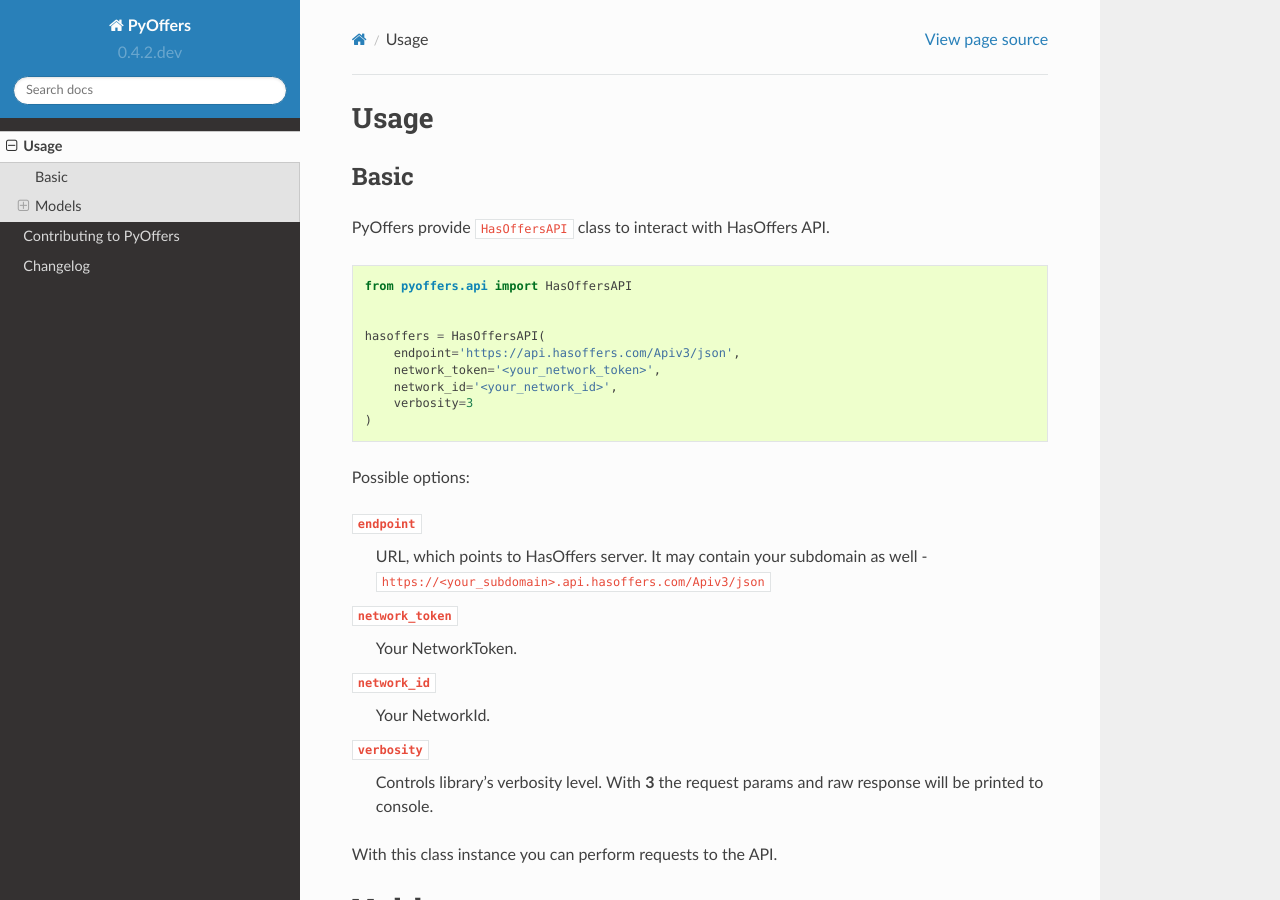
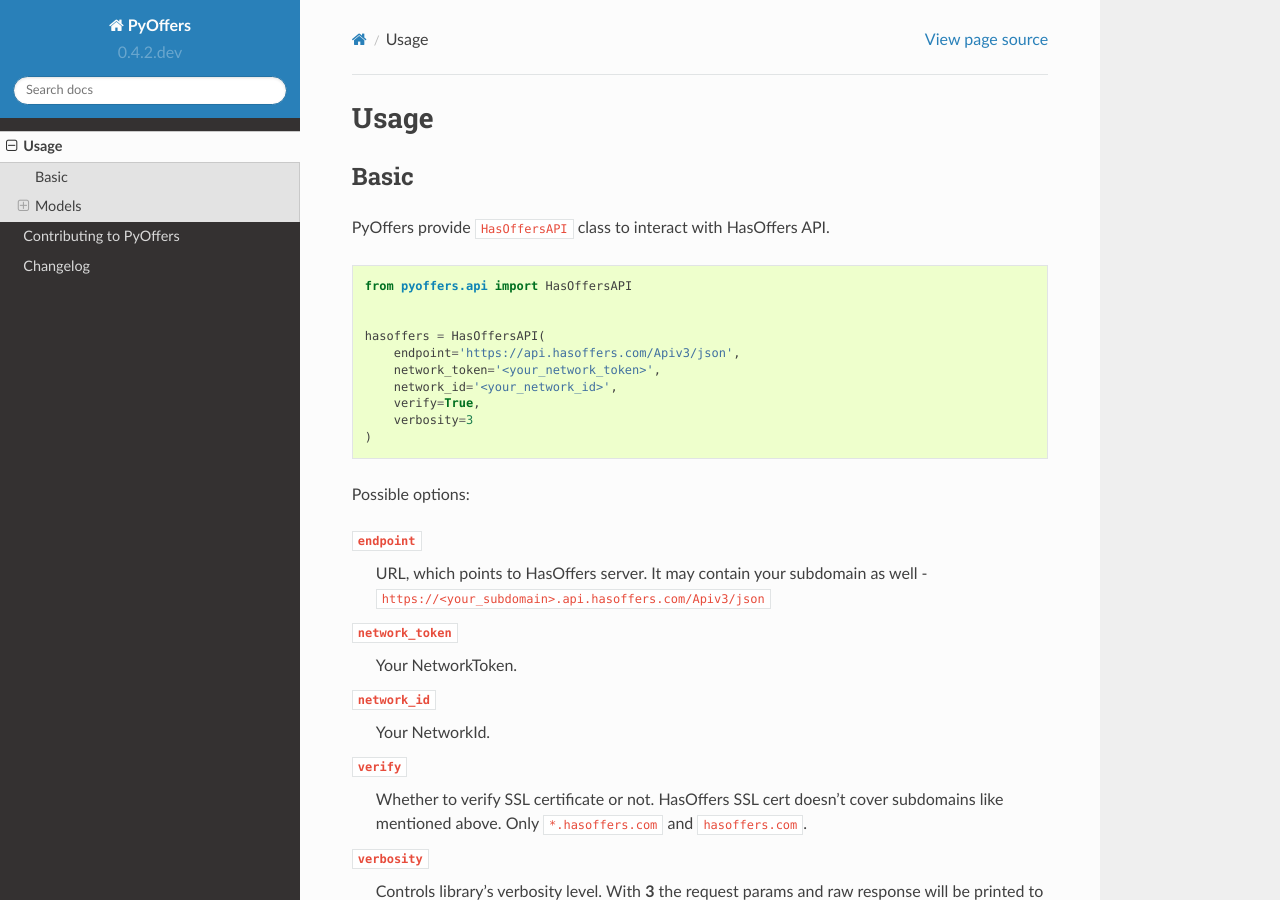
Before and after one commit to Stranger6667/pyoffers, a Sphinx documentation site: the page built from docs/usage.rst, in a window 1280 px wide and 900 px high. Built offline with Sphinx 7.4.7 and the Read the Docs theme 2.0.0, drawn with Linux system fonts in a browser that asks for light colours.

Commit message:
Made SSL certificate verification optional. Closes #33

```diff
--- a/docs/changelog.rst
+++ b/docs/changelog.rst
@@ -8,6 +8,7 @@
 
 - Added ``raw`` argument to ``HasOffersAPI._call``. `#36`_
 - Implemented ``findAllIds`` method. `#35`_
+- Made SSL certificate verification optional. `#33`_
 
 0.4.1 (2016-09-01)
 ------------------
--- a/docs/usage.rst
+++ b/docs/usage.rst
@@ -17,6 +17,7 @@
         endpoint='https://api.hasoffers.com/Apiv3/json',
         network_token='<your_network_token>',
         network_id='<your_network_id>',
+        verify=True,
         verbosity=3
     )
 
@@ -29,6 +30,9 @@
     Your NetworkToken.
 ``network_id``
     Your NetworkId.
+``verify``
+    Whether to verify SSL certificate or not. HasOffers SSL cert doesn't cover subdomains like mentioned above.
+    Only ``*.hasoffers.com`` and ``hasoffers.com``.
 ``verbosity``
     Controls library's verbosity level. With **3** the request params and raw response will be printed to console.
 
```
Also changed, not shown: other parts of docs/changelog.rst (+1 -0 lines), 1 other file.
